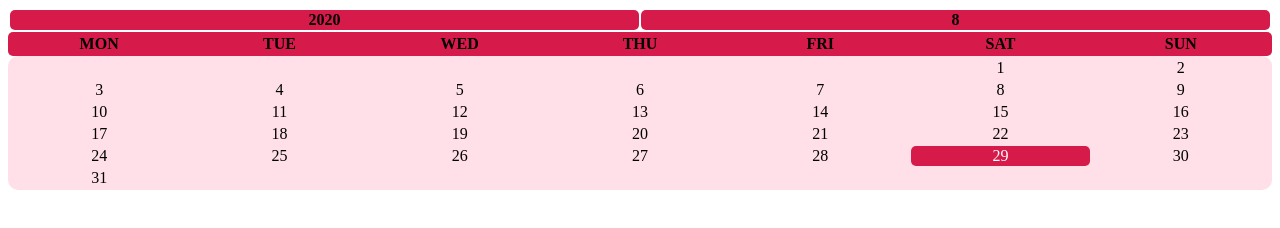
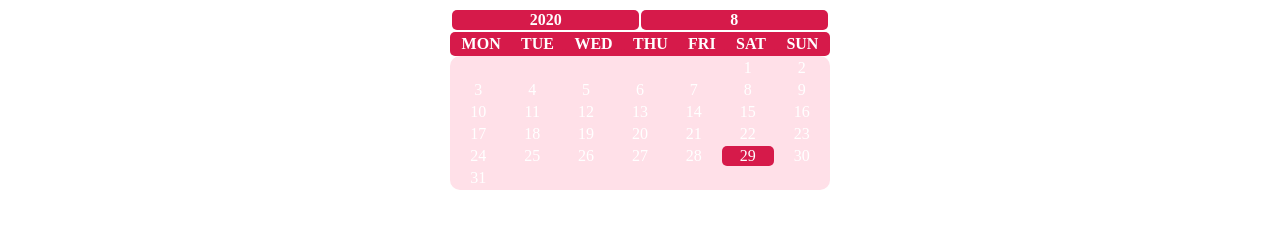
Before and after one commit to kyn02242/WEB, a plain HTML site: page Sports.html in a window 1280 px wide. Drawn offline with Linux system fonts and the light colour scheme.

Commit message:
mod to white

```diff
--- a/Sports.html
+++ b/Sports.html
@@ -3,23 +3,26 @@
 	<head>
 		<title>Sports</title>
 		<style>
+			body{
+				color:white;
+			}
 			.today{
 				color:white;
 				background-color:#d61a4a;
 			}
 			table{
 				margin:auto;
-				width:100%;
+				width:30%;
 				text-align:center;
 				border-radius:10px;
 			}
 			td{
-				width:14.285714285%;
+				width:4.2857142%;
 				border-radius:5px;
 			}
 			th{
 				background-color:#d61a4a;
-				width:14.285714285%;
+				width:4.2857142%;
 				border-radius:5px;
 			}
 		</style>
```
